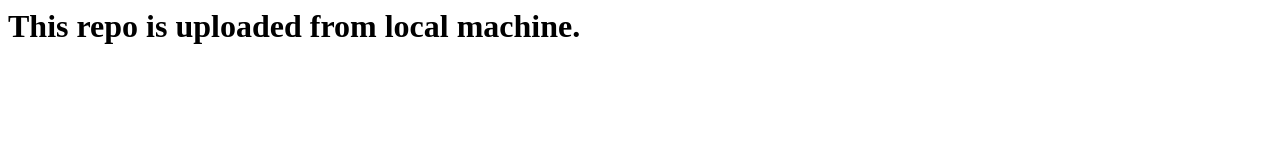
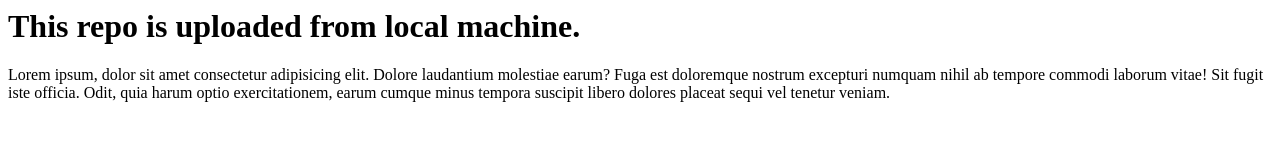
Before and after one commit to PRVR-KSHR/localrepo, a plain HTML site: page index.html in a window 1280 px wide. Drawn offline with Linux system fonts and the light colour scheme.

Commit message:
new feature

```diff
--- a/index.html
+++ b/index.html
@@ -1 +1,2 @@
 <h1>This repo is uploaded from local machine.</h1>
+<p>Lorem ipsum, dolor sit amet consectetur adipisicing elit. Dolore laudantium molestiae earum? Fuga est doloremque nostrum excepturi numquam nihil ab tempore commodi laborum vitae! Sit fugit iste officia. Odit, quia harum optio exercitationem, earum cumque minus tempora suscipit libero dolores placeat sequi vel tenetur veniam.</p>
```
